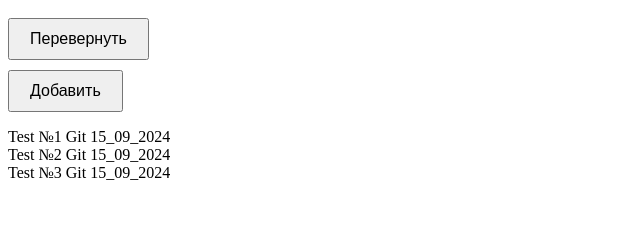
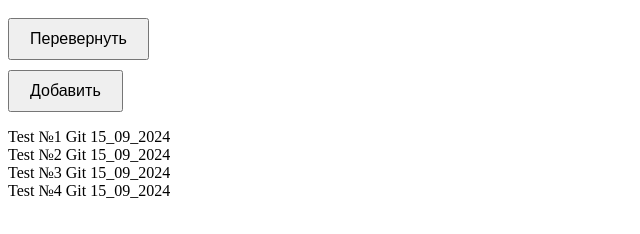
Before and after one commit to maximes2004/Homework_12_09, a plain HTML site: page index.html in a window 1280 px wide. Shown: the whole page, without its empty margins (0-640 px from the left). Drawn offline with nearby package versions, Linux system fonts and the light colour scheme.

Commit message:
Добавил доп коммит 4

```diff
--- a/index.html
+++ b/index.html
@@ -40,5 +40,6 @@
     <div>Test №1 Git 15_09_2024</div>
     <div>Test №2 Git 15_09_2024</div>
     <div>Test №3 Git 15_09_2024</div>
+    <div>Test №4 Git 15_09_2024</div>
   </body>
 </html>
```
